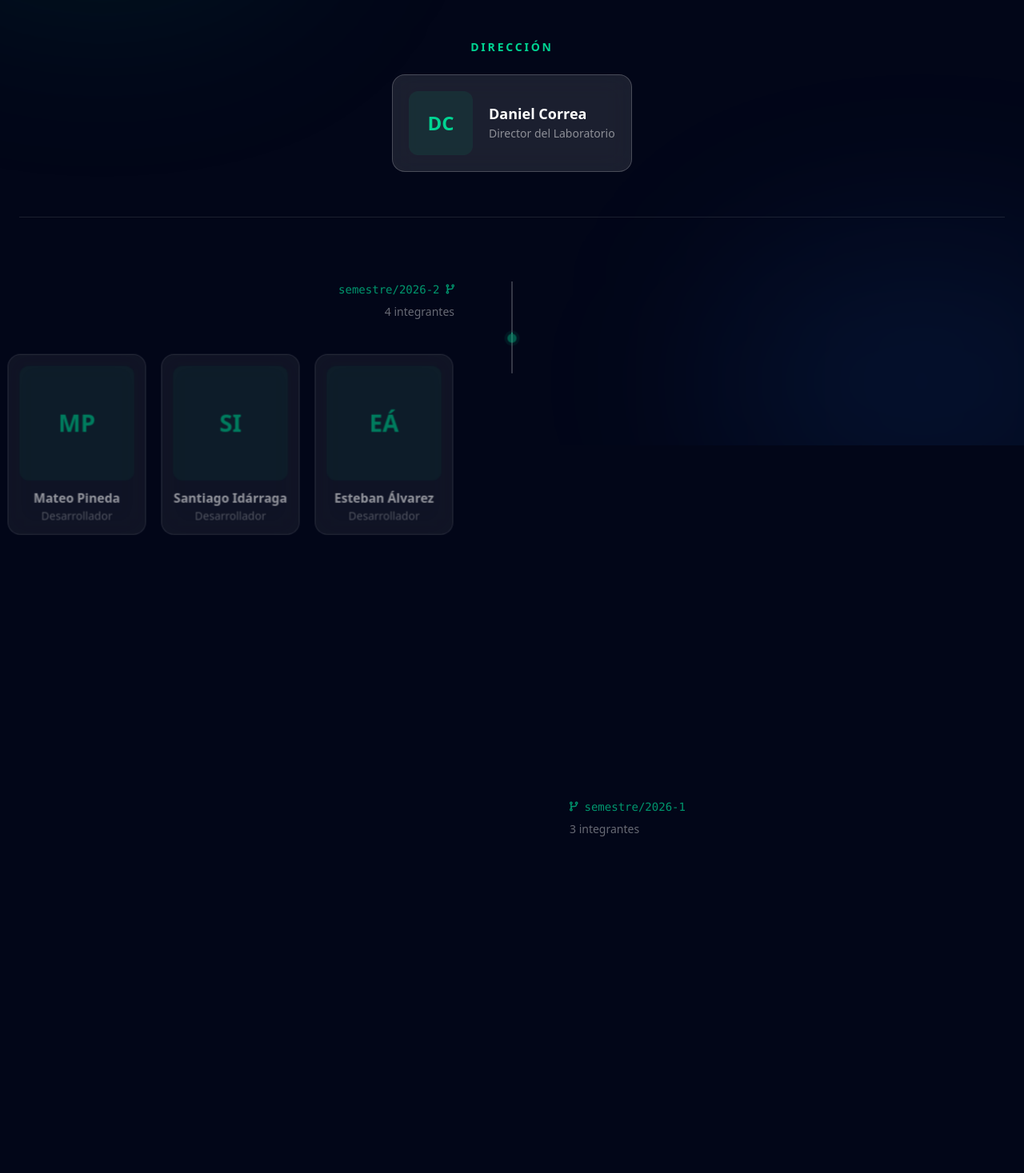
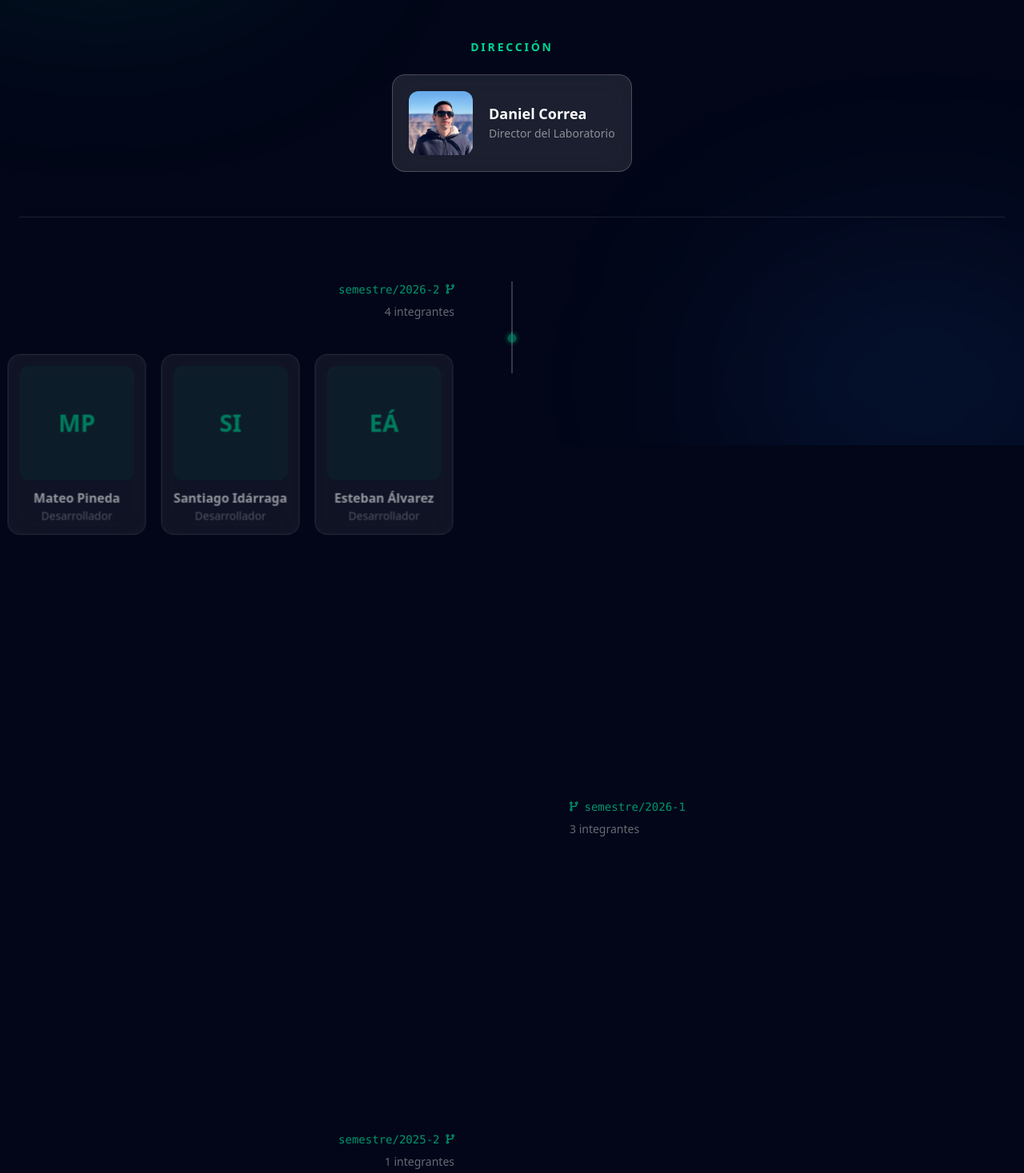
Before and after one commit to danielgara/labsoft-website, a Vue app: page /#/equipo in a window 1280 px wide. Shown: the part 243-1710 px from the top of the page at 80% size. Built offline with nearby package versions, Linux system fonts and the light colour scheme.

Commit message:
feat: add team member photos and update team member details in TeamIndexView

```diff
--- a/src/features/home/views/TeamIndexView.vue
+++ b/src/features/home/views/TeamIndexView.vue
@@ -3,13 +3,21 @@
 import TeamBranch from '@/features/home/components/decorations/TeamBranch.vue';
 import PageHeading from '@/shared/components/PageHeading.vue';
 import type TeamMemberInterface from '@/features/home/interfaces/TeamMemberInterface';
+import manuelaPhoto from '@/assets/images/manuela.jpeg';
+import danielPhoto from '@/assets/images/daniel.jpg';
 
 // constants
 const direction: TeamMemberInterface[] = [
-  { name: 'Daniel Correa', role: 'Director del Laboratorio' },
+  { name: 'Daniel Correa', role: 'Director del Laboratorio', photo: danielPhoto },
 ];
 
 const team: TeamMemberInterface[] = [
+  {
+    name: 'Manuela Castaño Franco',
+    role: 'Desarrolladora',
+    semester: '2025-2',
+    photo: manuelaPhoto,
+  },
   { name: 'Santiago Gomez', role: 'Desarrollador', semester: '2026-1' },
   { name: 'Laura Ortiz', role: 'Desarrolladora', semester: '2026-1' },
   { name: 'Jhon Fredy Alzate', role: 'Desarrollador', semester: '2026-1' },
```
Also changed, not shown: src/assets/images/daniel.jpg (added), src/assets/images/manuela.jpeg (added).
